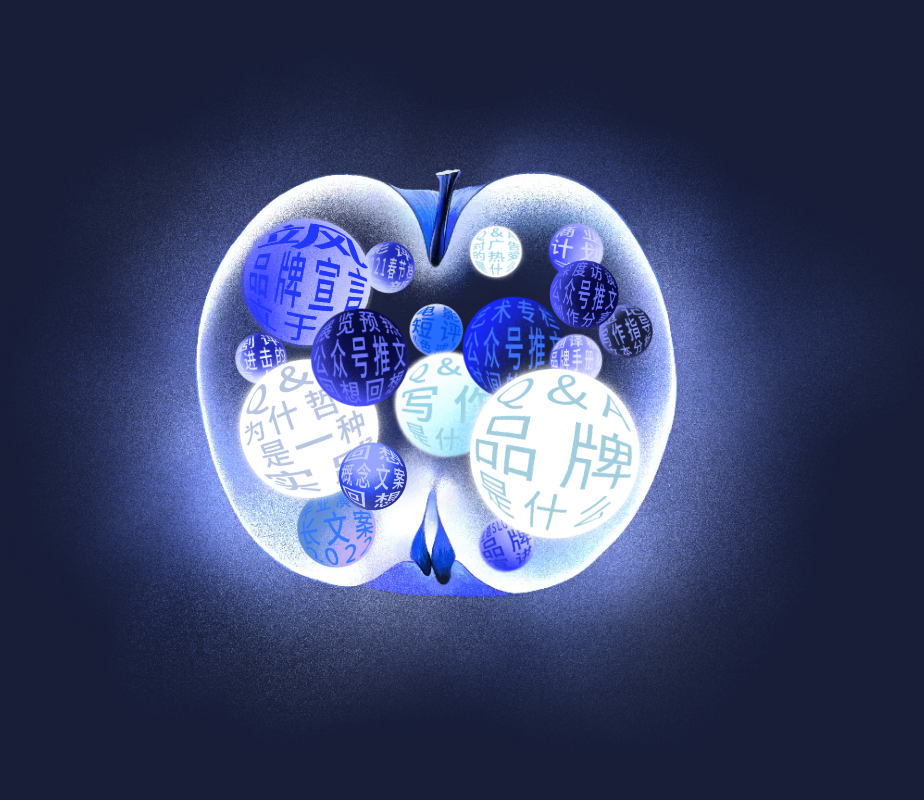
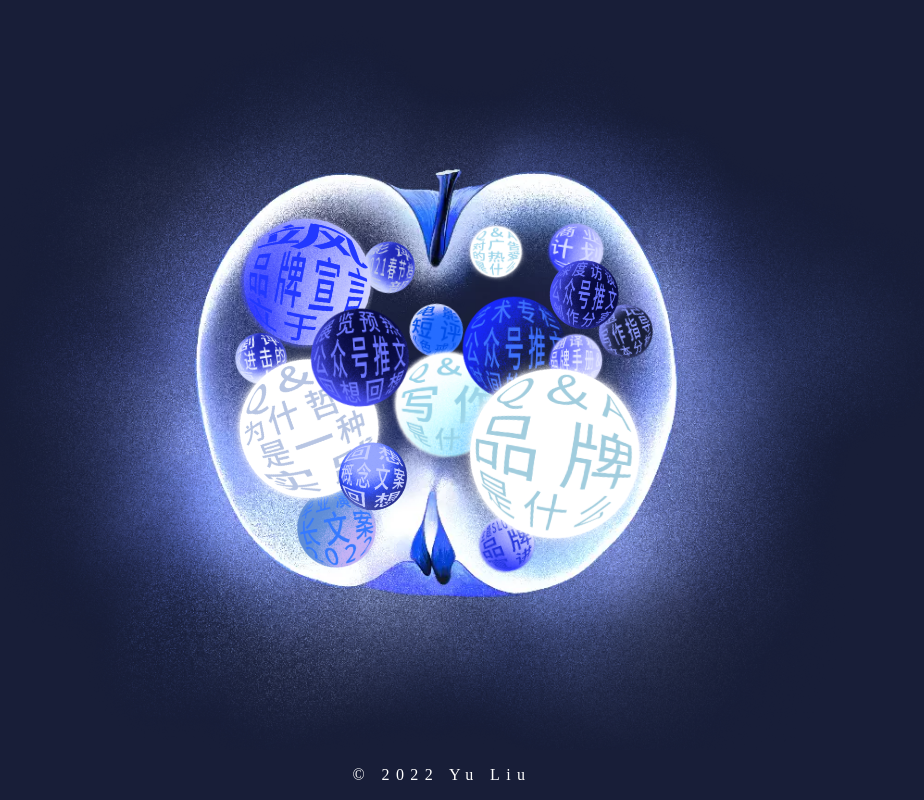
Before and after one commit to aghnu/Imogenyl.me, a React app: page / in a window 1280 px wide. Shown: the whole page, without its empty margins (198-1122 px from the left). Built offline with nearby package versions, Linux system fonts and the light colour scheme; a web font is replaced by a local one.

Commit message:
Add footer

```diff
--- a/src/js/App.jsx
+++ b/src/js/App.jsx
@@ -1,6 +1,7 @@
 import React from 'react';
 import { Navigation } from './components/Navigation.jsx';
 import { Ball } from "./components/Ball.jsx";
+import { Footer } from "./components/Footer.jsx";
 import navs from '../json/navigations.json';
 
 export function App() {
@@ -9,6 +10,9 @@ export function App() {
             <Navigation>
                 {navs.items.map((item) => <Ball itemTitle={item.title} itemStyleClass={item.styleClass} key={item.title} />)}
             </Navigation>
+            <Footer>
+                © 2022 Yu Liu
+            </Footer>
         </div>
     )
 }
--- /dev/null
+++ b/src/js/components/Footer.jsx
@@ -0,0 +1,9 @@
+import React from 'react';
+
+export function Footer(props) {
+    return (
+        <footer id="site-footer">
+            <p>{props.children}</p>
+        </footer>
+    );
+}
--- a/src/styles/_base.scss
+++ b/src/styles/_base.scss
@@ -1,4 +1,6 @@
 body {
     margin: 0;
     font-size: $site-size-unit;
+    font-family: 'Qi Hei';
+    color: white;
 }
--- a/src/styles/_components.scss
+++ b/src/styles/_components.scss
@@ -1 +1 @@
-@import 'components/navigations';
+@import 'components/navigations', 'components/footer';
--- /dev/null
+++ b/src/styles/components/_footer.scss
@@ -0,0 +1,8 @@
+#site-footer {
+    position: fixed;
+    bottom: 0;
+    left: 50%;
+    transform: translate(-50%, 0);
+    letter-spacing: 0.4em;
+    white-space: nowrap;
+}
--- a/src/styles/components/_navigations.scss
+++ b/src/styles/components/_navigations.scss
@@ -1,6 +1,6 @@
 @use 'sass:math';
 
-$navigation_site_unit:      min(1.8vw, 1.25vh);
+$navigation_site_unit:      min(1.65vw, 1.25vh);
 $button_base_size:          8em;
 $layer_base:                1000;
 
--- a/src/styles/styles.scss
+++ b/src/styles/styles.scss
@@ -1,4 +1,4 @@
-$site-size-unit:    max(2vh, 2vw);
+$site-size-unit:    min(2vh, 3vw);
 
 
 @import 'fonts', 'base', 'main', 'components';
```
